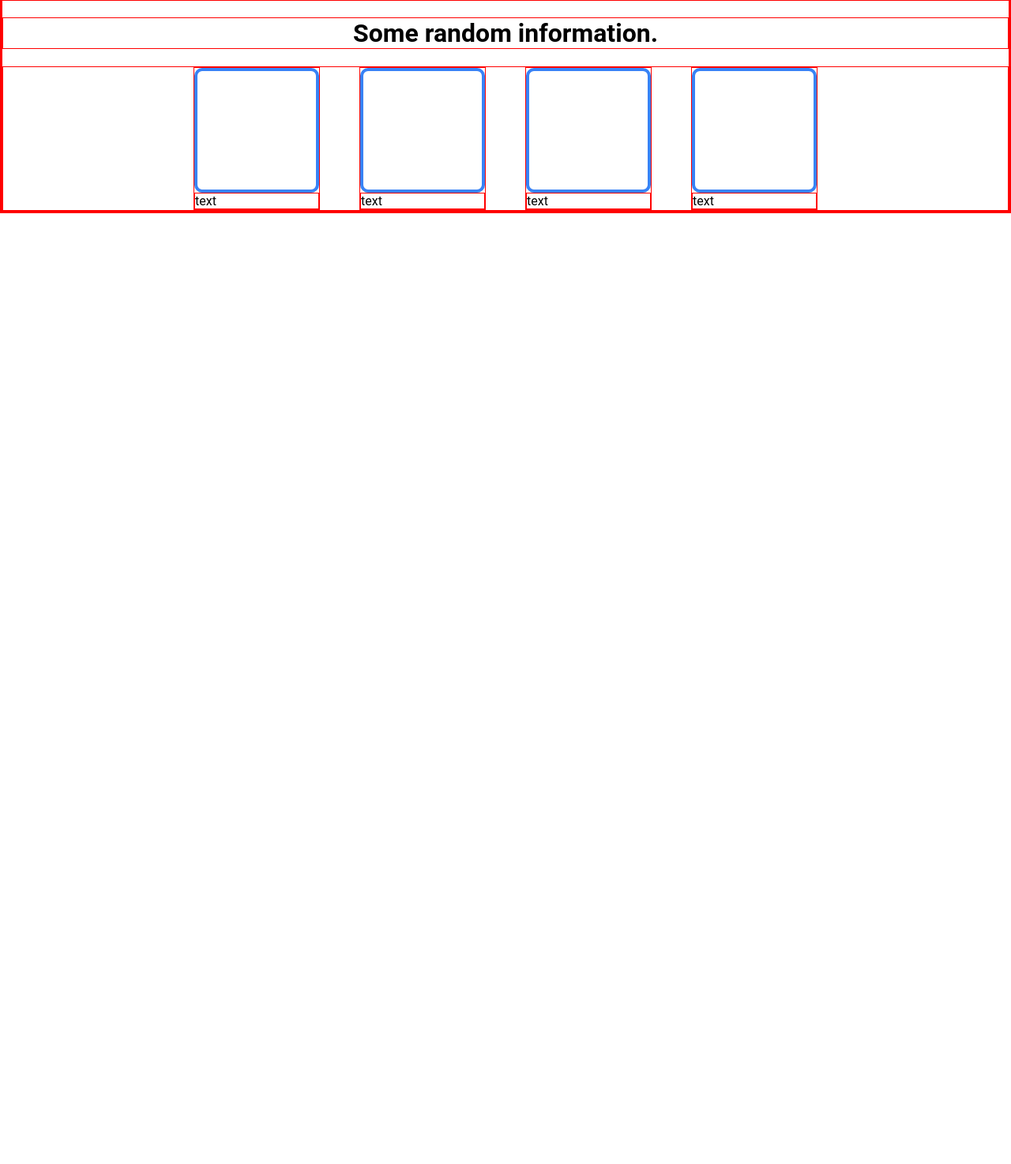
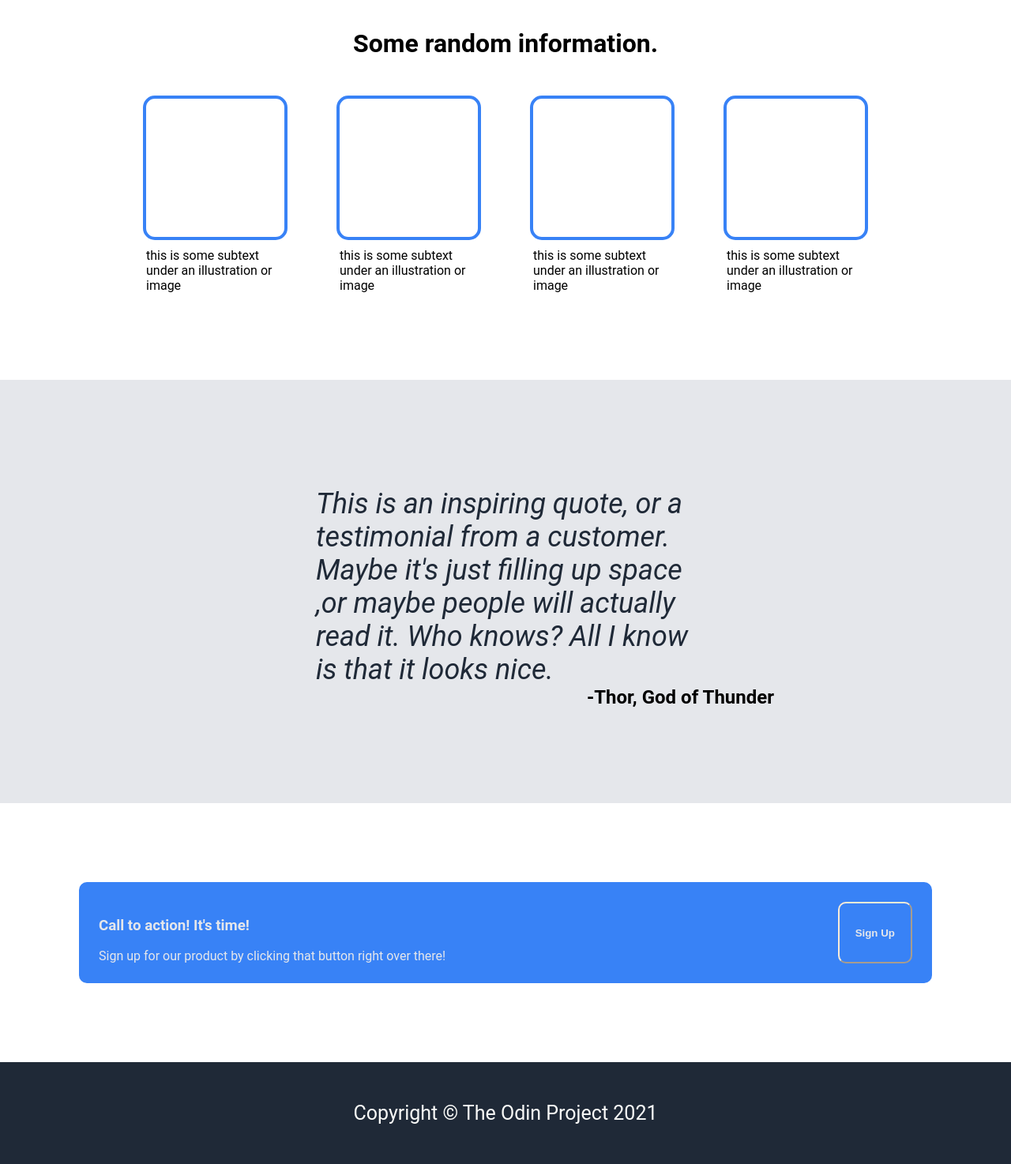
Before and after one commit to PMartin226/Landing-Page, a plain HTML site: page index.html in a window 1280 px wide. Shown: the part 520-1994 px from the top of the page at 79% size. Before the commit the page ends 800 px from the top, so only its background shows below. Drawn offline with Linux system fonts and the light colour scheme.

Commit message:
All elements added, just some tweaking to be done

```diff
--- a/index.html
+++ b/index.html
@@ -15,13 +15,13 @@
                     Quod nemo ut eligendi autem a accusamus, officia dolore doloribus,
                     saepe nostrum, adipisci laudantium porro. Voluptatem ullam</div>
 
-                    <button>Sign up</button>
+                    <button class="button1">Sign up</button>
                 </div>
                 <div class="header">
            <ul>
-            <li class="link-one">link one</li>
-            <li class="link-two">link two</li>
-            <li class="link-three">link three</li>
+            <li class="link-one">header link one</li>
+            <li class="link-two">header link two</li>
+            <li class="link-three">header link three</li>
         </ul>
         <div class="box">this is a place holder for an image</div>
     </div>
@@ -31,22 +31,41 @@
        <div class="cards">
         <div class="item">
             <div class="card"></div>
-        <div class="description">text</div>
+        <div class="description">this is some subtext under an illustration or image</div>
         </div>
         <div class="item">
             <div class="card"></div>
-        <div class="description">text</div>
+        <div class="description">this is some subtext under an illustration or image</div>
         </div>
         <div class="item">
             <div class="card"></div>
-        <div class="description">text</div>
+        <div class="description">this is some subtext under an illustration or image</div>
         </div>
         <div class="item">
             <div class="card"></div>
-        <div class="description">text</div>
+        <div class="description">this is some subtext under an illustration or image</div>
         </div>
         </div>
+    </div>
+    <div class="container3">
+        <p>This is an inspiring quote, or a testimonial
+            from a customer. Maybe it's just filling up space
+            ,or maybe people will actually read it. Who knows?
+            All I know is that it looks nice.
+        </p>
+        <h2>-Thor, God of Thunder</h2>
+    </div>
+    <div class="container4">
+        <div class="action">
+        <div class="left">
+            <h3>Call to action! It's time!</h3>
+        <div class="products">Sign up for our product by
+            clicking that button right over there!</div>
+        </div>
+        <button class="button2">Sign Up</button>
 
+        </div>
     </div>
+    <div class="footer">Copyright &#169; The Odin Project 2021</div>
 </body>
 </html>
--- a/styles.css
+++ b/styles.css
@@ -1,10 +1,9 @@
-* {
-    border: 1px solid red;
-}
+
 
 body {
     font-family: 'Roboto', sans-serif;
     margin: 0;
+    min-height: 100vh;
     }
 
     .container {
@@ -72,7 +71,7 @@ ul {
     align-items: flex-start;
 }
 
-button {
+.button1 {
     background-color: #3882f6;
     color: #e5e7eb;
     padding: 5px 20px;
@@ -93,19 +92,22 @@ button {
 .container2 {
     display: flex;
     flex-direction: column;
+    padding-bottom: 100px;
 }
 
 .card {
-    width: 150px;
-  height: 150px;
+    width: 175px;
+  height: 175px;
   border: 4px solid #3882f6;
   background: 0;
-  border-radius: 10px;
+  border-radius: 15px;
 }
 
 .item {
     display: flex;
     flex-direction: column;
+    justify-content: center;
+    align-items: center;
 }
 
 .cards {
@@ -118,4 +120,84 @@ button {
 h1 {
     display: flex;
     justify-content: center;
+    padding: 25px;
 }
+
+.description {
+    flex-wrap: wrap;
+    max-width: 175px;
+    justify-content: center;
+    padding: 10px;
+}
+
+.container3 {
+    display: flex;
+    flex-direction: column;
+    flex-wrap: wrap;
+    background-color: #e5e7eb;
+    padding: 100px 300px;
+    align-items: center;
+    justify-content: center;
+}
+
+p {
+    font-size: 36px;
+    font-style: italic;
+    color: #1f2937;
+    padding: 0px 100px;
+    margin-bottom: 0;
+}
+
+h2 {
+   margin-left: auto;
+   margin-top: 0;
+   font-size: 24px;
+}
+
+.container4 {
+    display: flex;
+    flex-direction: row;
+    justify-content: center;
+    padding: 100px;
+}
+
+.action {
+    background-color: #3882f6;
+    color: #e5e7eb;
+    padding: 25px;
+    display: flex;
+    justify-content: space-between;
+    border-radius: 10px;
+    flex:auto;
+}
+
+.products {
+    margin-top: 0;
+    padding-top: 0;
+}
+
+.button2 {
+    background-color: #3882f6;
+    color: #e5e7eb;
+    padding: 5px 20px;
+    border-radius: 10px;
+    font-weight: 900;
+    max-width: 125px;
+    border-color: antiquewhite;
+
+}
+
+.footer {
+    display: flex;
+    padding: 50px;
+    background-color: #1f2937;
+    color: #F9FAF8;
+    font-size: 25px;
+    justify-content: center;
+    align-items: center;
+}
+
+.left {
+    display: flex;
+    flex-direction: column;
+}
```
